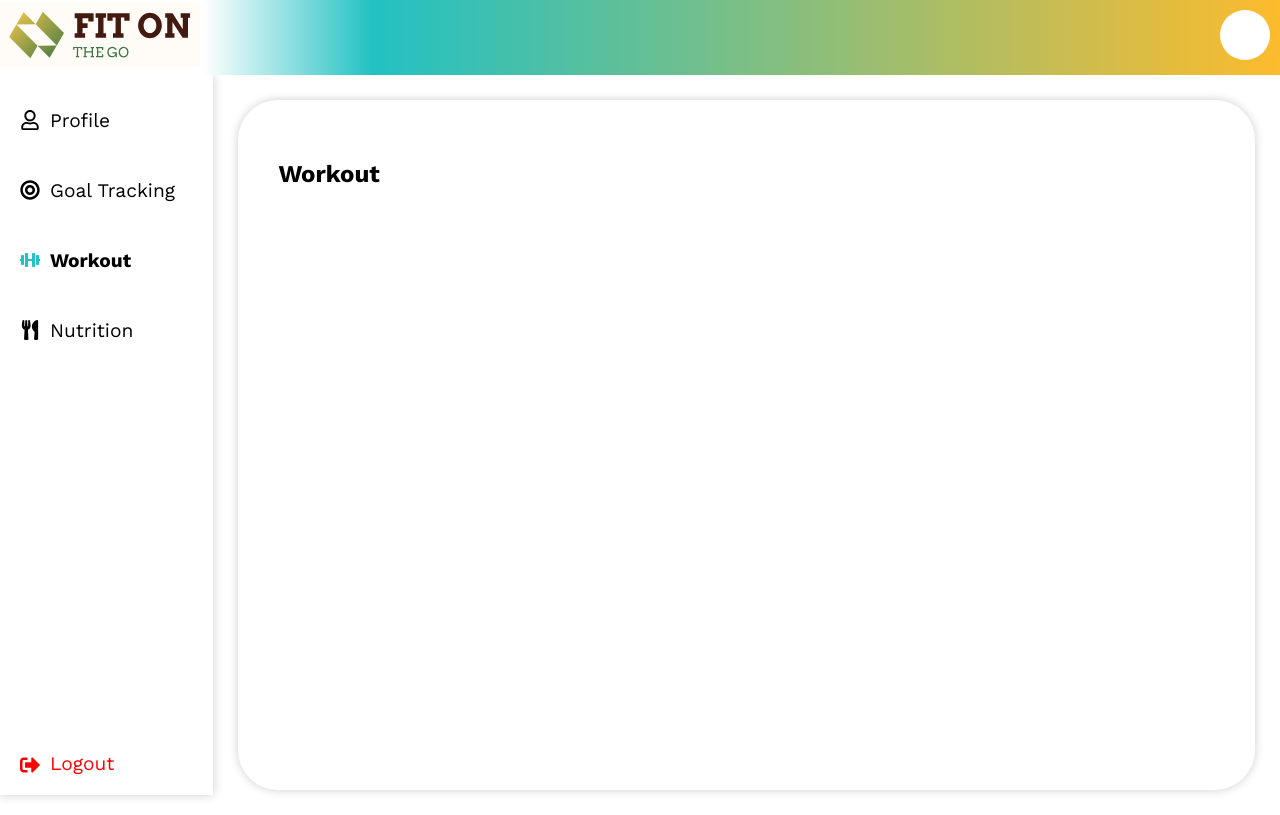
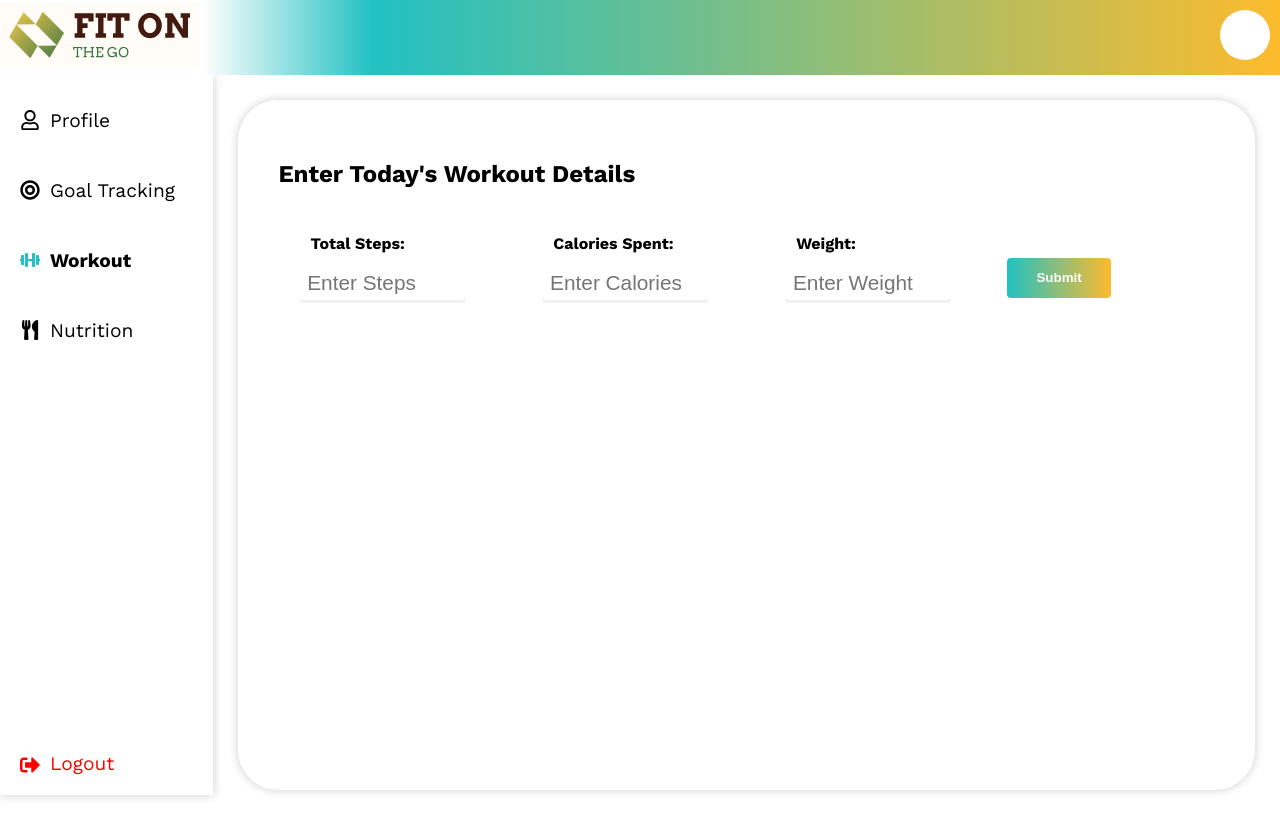
Before and after one commit to CSCI-5828-Foundations-Sftware-Engr/Fitness_tracker_web_application, a React (Create React App) app in the folder fitness-tracker-react/: page /dashboard in a window 1280 px wide. Both pictures are taken after a click on the item "Workout". Built offline with nearby package versions, Linux system fonts and the light colour scheme.

Commit message:
Nutrition and Workout

```diff
--- a/fitness-tracker-react/src/App.css
+++ b/fitness-tracker-react/src/App.css
@@ -320,7 +320,7 @@ html {
 .user-profile-container h2,
 .user-profile-container h3 {
   margin-bottom: 20px;
-  margin-top: 80px;
+  margin-top: 50px;
 }
 
 .user-profile-container p {
@@ -388,3 +388,77 @@ html {
   box-shadow: 0 0 10px rgba(0, 0, 0, 0.2);
   border-radius: 40px;
 }
+
+.workout-form {
+  display: grid;
+  grid-template-columns: 1fr 1fr 1fr 1fr;
+  gap: 35px;
+  width: 100%;
+}
+
+.workout-form button {
+  display: block;
+  width: 50%;
+  padding: 8px;
+  margin-top: 50px;
+  background: linear-gradient(90deg, rgba(34, 193, 195, 1) 0%, rgba(253, 187, 45, 1) 100%);
+  color: #fff;
+  font-weight: bold;
+  border: none;
+  border-radius: 4px;
+  cursor: pointer;
+  height: 40px;
+}
+
+.workout-form label {
+  display: block;
+  font-weight: bold;
+  margin-top: 10px;
+  color: #000000;
+  padding-left: 2rem;
+}
+
+.workout-form input {
+  display: block;
+  width: 80%;
+  padding: 6px 8px 8px 8px;
+  margin: 4px;
+  border-radius: 4px;
+}
+
+.nutrition-form {
+  display: grid;
+  grid-template-columns: 1fr 1fr 1fr 1fr 1fr 1fr;
+  gap: 15px;
+  width: 100%;
+}
+
+.nutrition-form button {
+  display: block;
+  width: 70%;
+  padding: 8px;
+  margin-top: 50px;
+  background: linear-gradient(90deg, rgba(34, 193, 195, 1) 0%, rgba(253, 187, 45, 1) 100%);
+  color: #fff;
+  font-weight: bold;
+  border: none;
+  border-radius: 4px;
+  cursor: pointer;
+  height: 40px;
+}
+
+.nutrition-form label {
+  display: block;
+  font-weight: bold;
+  margin-top: 10px;
+  color: #000000;
+  padding-left: 1rem;
+}
+
+.nutrition-form input {
+  display: block;
+  width: 90%;
+  padding: 6px 8px 8px 8px;
+  margin: 4px;
+  border-radius: 4px;
+}
--- a/fitness-tracker-react/src/GoalTracker.js
+++ b/fitness-tracker-react/src/GoalTracker.js
@@ -8,11 +8,37 @@ const GoalTracker = () => {
   const [targetSteps, setTargetSteps] = useState('');
   const [targetDistance, setTargetDistance] = useState('');
   const [waterGoal, setWaterGoal] = useState('');
+  const [caloriesGoal, setCaloriesGoal] = useState('');
 
   const handleSubmit = (e) => {
     e.preventDefault();
-    // You can handle the form submission logic here
+
+    fetch('http://127.0.0.1:5000/goal_tracking', {
+      method: 'POST',
+      headers: {
+        'Content-Type': 'application/json',
+      },
+      body: JSON.stringify({
+        currentWeight,
+        targetWeight,
+        age,
+        height,
+        targetSteps,
+        targetDistance,
+        waterGoal,
+        caloriesGoal,
+      }),
+    })
+      .then((response) => {
+        // Handle the response from the API
+        console.log(response);
+      })
+      .catch((error) => {
+        // Handle errors
+        console.error(error);
+      });
   };
+
 
   return (
     <div className="goal-tracker-container">
@@ -101,8 +127,8 @@ const GoalTracker = () => {
             id="caloriesGoal"
             placeholder="Enter Calories"
             type="number"
-            value={waterGoal}
-            onChange={(e) => setWaterGoal(e.target.value)}
+            value={caloriesGoal}
+            onChange={(e) => setCaloriesGoal(e.target.value)}
           />
         </div>
 
--- a/fitness-tracker-react/src/Login/LoginForm.js
+++ b/fitness-tracker-react/src/Login/LoginForm.js
@@ -1,4 +1,4 @@
-import {useNavigate } from "react-router-dom";
+import { useNavigate } from "react-router-dom";
 import logo from "../logo-transparent-svg.svg";
 import React, { useState } from "react";
 
@@ -18,7 +18,7 @@ const LoginForm = props => {
     const handleSubmit = async event => {
         event.preventDefault();
         try {
-            const response = await fetch(`http://localhost:5000//${activeTab.toLowerCase()}`, {
+            const response = await fetch(`http://127.0.0.1:5000/${activeTab.toLowerCase()}`, {
                 method: 'POST',
                 headers: {
                     'Content-Type': 'application/json'
@@ -26,15 +26,19 @@ const LoginForm = props => {
                 body: JSON.stringify(formData)
             });
             const data = await response.json();
-            console.log(data);
+            if (data.message === "Password matched") {
+                navigate('dashboard', {
+                    state: {
+                        ...formData
+                    }
+                });
+            }
+            else {
+
+            }
         } catch (error) {
             console.error(error);
         }
-        navigate('dashboard', {
-            state: {
-              ...formData
-            }
-          });
     };
 
     return (
--- a/fitness-tracker-react/src/Nutrition.js
+++ b/fitness-tracker-react/src/Nutrition.js
@@ -1,12 +1,102 @@
 import React, { useState } from 'react';
 
 const Nutrition = (props) => {
+    const [calorieIntake, setCalorieIntake] = useState('');
+    const [proteins, setProteins] = useState('');
+    const [carbs, setCarbs] = useState('');
+    const [fat, setFat] = useState('');
+    const [water, setWater] = useState('');
 
-  return (
-    <div className="nutrition-container">
-      <h2>Nutrition</h2>
-    </div>
-  );
+    const handleSubmit = (e) => {
+        e.preventDefault();
+
+        fetch('http://127.0.0.1:5000/nutrition', {
+            method: 'POST',
+            headers: {
+                'Content-Type': 'application/json',
+            },
+            body: JSON.stringify({
+               calorieIntake,
+               proteins,
+               carbs,
+               fat,
+               water
+            }),
+        })
+            .then((response) => {
+                // Handle the response from the API
+                console.log(response);
+            })
+            .catch((error) => {
+                // Handle errors
+                console.error(error);
+            });
+    };
+
+    return (
+        <div className="nutrition-container">
+            <h2>Enter Today's Nutrition Details </h2>
+            <form className="nutrition-form" onSubmit={handleSubmit}>
+                <div class="row">
+                    <label htmlFor="calorieIntake">Calorie Intake:</label>
+                    <input
+                        id="calorieIntake"
+                        placeholder="Enter Calories"
+                        type="number"
+                        value={calorieIntake}
+                        onChange={(e) => setCalorieIntake(e.target.value)}
+                    />
+                </div>
+
+                <div class="row">
+                    <label htmlFor="proteins">Proteins(%):</label>
+                    <input
+                        id="proteins"
+                        placeholder="Enter Proteins"
+                        type="number"
+                        value={proteins}
+                        onChange={(e) => setProteins(e.target.value)}
+                    />
+                </div>
+
+                <div class="row">
+                    <label htmlFor="carbs">Carbs(%):</label>
+                    <input
+                        id="carbs"
+                        placeholder="Enter Carbs"
+                        type="number"
+                        value={carbs}
+                        onChange={(e) => setCarbs(e.target.value)}
+                    />
+                </div>
+
+                <div class="row">
+                    <label htmlFor="fat">Fat(%):</label>
+                    <input
+                        id="fat"
+                        placeholder="Enter Fat"
+                        type="number"
+                        value={fat}
+                        onChange={(e) => setFat(e.target.value)}
+                    />
+                </div>
+
+                <div class="row">
+                    <label htmlFor="water">Water Intake:</label>
+                    <input
+                        id="water"
+                        placeholder="Enter Intake"
+                        type="water"
+                        value={water}
+                        onChange={(e) => setWater(e.target.value)}
+                    />
+                </div>
+
+                <button type="submit">Submit</button>
+            </form>
+
+        </div>
+    );
 };
 
 export default Nutrition;
--- a/fitness-tracker-react/src/SideMenu.js
+++ b/fitness-tracker-react/src/SideMenu.js
@@ -48,7 +48,7 @@ const SideMenu = () => {
         className={item.id === selectedOption ? 'selected' : item.id === 'logout' ? 'logout' : ''}
         onClick={() =>  {
             if (item.id === 'logout') {
-                navigate('/login');
+                navigate('/');
               } else {
                 handleOptionClick(item.id);
               }
--- a/fitness-tracker-react/src/Workout.js
+++ b/fitness-tracker-react/src/Workout.js
@@ -1,12 +1,75 @@
 import React, { useState } from 'react';
 
 const Workout = (props) => {
+    const [totalSteps, setTotalSteps] = useState('');
+    const [caloriesSpent, setCaloriesSpent] = useState('');
+    const [weight, setWeight] = useState('');
 
-  return (
-    <div className="workout-container">
-      <h2>Workout</h2>
-    </div>
-  );
+    const handleSubmit = (e) => {
+        e.preventDefault();
+
+        fetch('http://127.0.0.1:5000/workout', {
+            method: 'POST',
+            headers: {
+                'Content-Type': 'application/json',
+            },
+            body: JSON.stringify({
+                totalSteps,
+                caloriesSpent,
+                weight
+            }),
+        })
+            .then((response) => {
+                // Handle the response from the API
+                console.log(response);
+            })
+            .catch((error) => {
+                // Handle errors
+                console.error(error);
+            });
+    };
+
+    return (
+        <div className="workout-container">
+            <h2>Enter Today's Workout Details </h2>
+            <form className="workout-form" onSubmit={handleSubmit}>
+                <div class="row">
+                    <label htmlFor="totalSteps">Total Steps:</label>
+                    <input
+                        id="totalSteps"
+                        placeholder="Enter Steps"
+                        type="number"
+                        value={totalSteps}
+                        onChange={(e) => setTotalSteps(e.target.value)}
+                    />
+                </div>
+
+                <div class="row">
+                    <label htmlFor="caloriesSpent">Calories Spent:</label>
+                    <input
+                        id="caloriesSpent"
+                        placeholder="Enter Calories"
+                        type="number"
+                        value={caloriesSpent}
+                        onChange={(e) => setCaloriesSpent(e.target.value)}
+                    />
+                </div>
+
+                <div class="row">
+                    <label htmlFor="weight">Weight:</label>
+                    <input
+                        id="weight"
+                        placeholder="Enter Weight"
+                        type="number"
+                        value={weight}
+                        onChange={(e) => setWeight(e.target.value)}
+                    />
+                </div>
+                <button type="submit">Submit</button>
+            </form>
+
+        </div>
+    );
 };
 
 export default Workout;
--- a/fitness-tracker-react/src/index.js
+++ b/fitness-tracker-react/src/index.js
@@ -3,7 +3,7 @@ import ReactDOM from 'react-dom/client';
 import './index.css';
 import App from './App';
 import reportWebVitals from './reportWebVitals';
-import { BrowserRouter, Route, Router, Routes } from 'react-router-dom';
+import { BrowserRouter, Route, Routes } from 'react-router-dom';
 import LoginForm from './Login/LoginForm';
 import Dashboard from './Dashboard';
 
@@ -13,7 +13,7 @@ root.render(
       <BrowserRouter>
         <Routes>
           <Route index element={<App />} />
-          <Route path="login" element={<LoginForm />} />
+          <Route path="/" element={<LoginForm />} />
           <Route path="dashboard" element={<Dashboard />} />
         </Routes>
     </BrowserRouter>
```
Also changed, not shown: fitness-tracker-react/src/UserProfile.js (+2 -8 lines).
